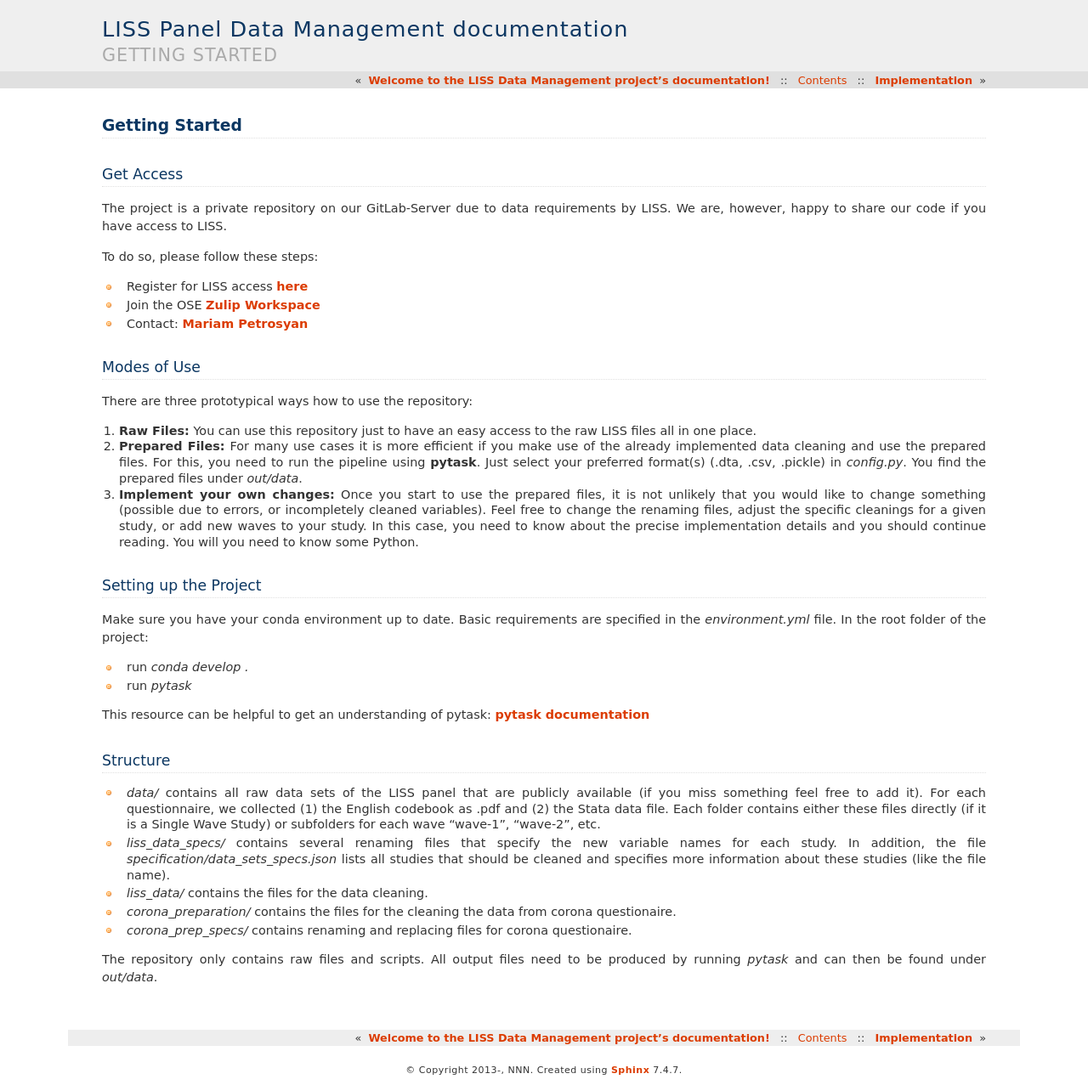
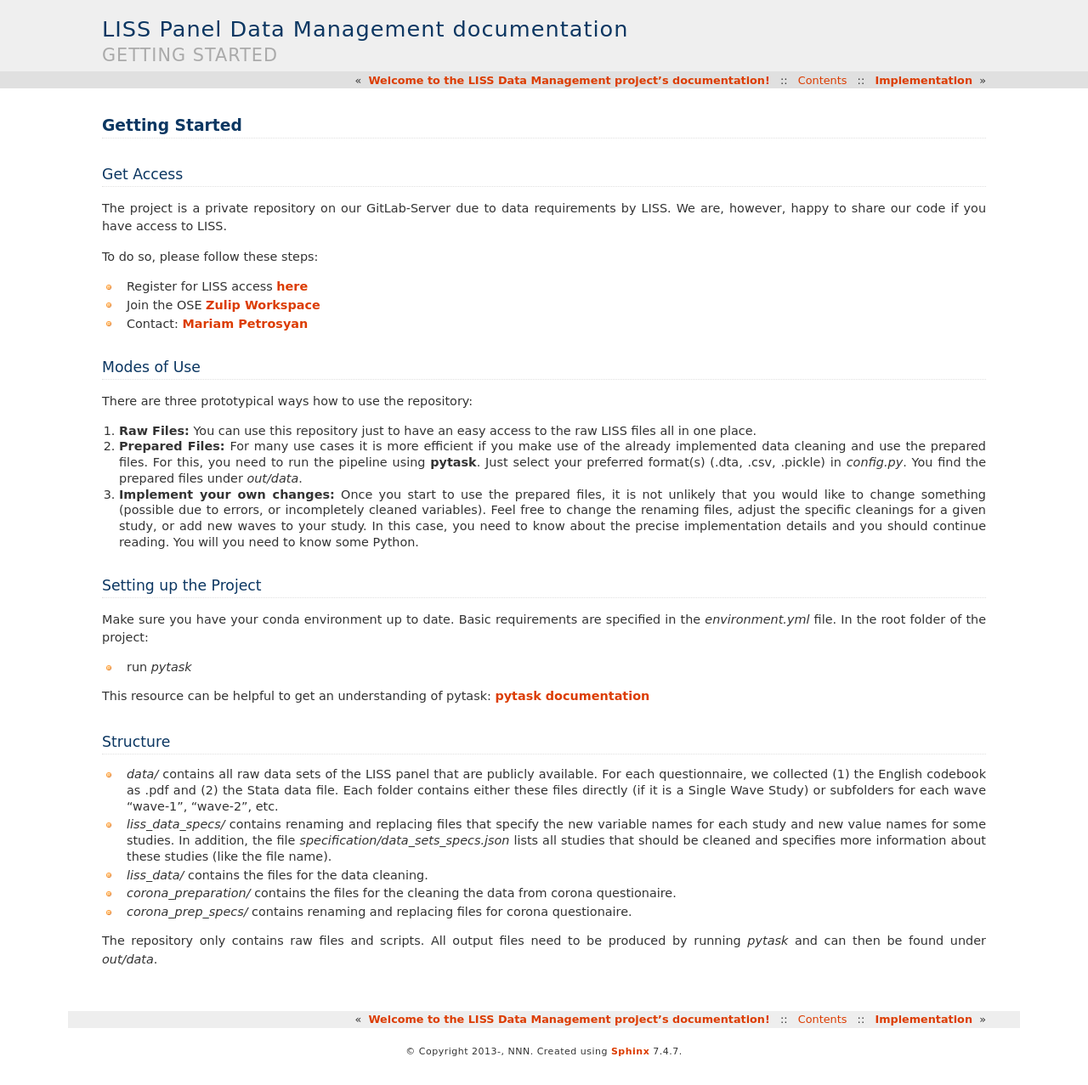
Before and after one commit to mpetrosian/LISS-Data-Management-Documentation, a Sphinx documentation site: the page built from docs/source/getting_started.rst, in a window 1280 px wide. Shown: the whole page at 85% size. Built offline with Sphinx 7.4.7, drawn with Linux system fonts in a browser that asks for light colours; after the commit the page ends 1255 px from its top, so only the background shows below that.

Commit message:
update some parts of the documentation.

```diff
--- a/docs/source/getting_started.rst
+++ b/docs/source/getting_started.rst
@@ -7,7 +7,8 @@ Getting Started
 Get Access
 ==========
 
-The project is a private repository on our GitLab-Server due to data requirements by LISS. We are, however, happy to share our code if you have access to LISS.
+The project is a private repository on our GitLab-Server due to data requirements by
+LISS. We are, however, happy to share our code if you have access to LISS.
 
 To do so, please follow these steps:
 
@@ -20,25 +21,40 @@ Modes of Use
 There are three prototypical ways how to use the repository:
 
 1. **Raw Files:** You can use this repository just to have an easy access to the raw LISS files all in one place.
-2. **Prepared Files:** For many use cases it is more efficient if you make use of the already implemented data cleaning and use the prepared files. For this, you need to run the pipeline using **pytask**. Just select your preferred format(s) (.dta, .csv, .pickle) in `config.py`. You find the prepared files under `out/data`.
-3. **Implement your own changes:** Once you start to use the prepared files, it is not unlikely that you would like to change something (possible due to errors, or incompletely cleaned variables). Feel free to change the renaming files, adjust the specific cleanings for a given study, or add new waves to your study. In this case, you need to know about the precise implementation details and you should continue reading. You will you need to know some Python.
+2. **Prepared Files:** For many use cases it is more efficient if you make use of the
+   already implemented data cleaning and use the prepared files. For this, you need to
+   run the pipeline using **pytask**. Just select your preferred format(s) (.dta, .csv,
+   .pickle) in `config.py`. You find the prepared files under `out/data`.
+3. **Implement your own changes:** Once you start to use the prepared files, it is not
+   unlikely that you would like to change something (possible due to errors, or
+   incompletely cleaned variables). Feel free to change the renaming files, adjust the
+   specific cleanings for a given study, or add new waves to your study. In this case,
+   you need to know about the precise implementation details and you should continue
+   reading. You will you need to know some Python.
 
 Setting up the Project
 ======================
-Make sure you have your conda environment up to date. Basic requirements are specified in the `environment.yml` file.
-In the root folder of the project:
+Make sure you have your conda environment up to date. Basic requirements are specified
+in the `environment.yml` file. In the root folder of the project:
 
-- run `conda develop .`
 - run `pytask`
 
-This resource can be helpful to get an understanding of pytask: `pytask documentation <https://pytask-dev.readthedocs.io/en/latest/>`_
+This resource can be helpful to get an understanding of pytask: `pytask documentation
+<https://pytask-dev.readthedocs.io/en/latest/>`_
 
 Structure
 ==========
-- `data/` contains all raw data sets of the LISS panel that are publicly available (if you miss something feel free to add it). For each questionnaire, we collected (1) the English codebook as .pdf and (2) the Stata data file. Each folder contains either these files directly (if it is a Single Wave Study) or subfolders for each wave "wave-1", "wave-2", etc.
-- `liss_data_specs/` contains several renaming files that specify the new variable names for each study. In addition, the file `specification/data_sets_specs.json` lists all studies that should be cleaned and specifies more information about these studies (like the file name).
+- `data/` contains all raw data sets of the LISS panel that are publicly available. For
+  each questionnaire, we collected (1) the English codebook as .pdf and (2) the Stata
+  data file. Each folder contains either these files directly (if it is a Single Wave
+  Study) or subfolders for each wave "wave-1", "wave-2", etc.
+- `liss_data_specs/` contains renaming and replacing files that specify the new
+  variable names for each study and new value names for some studies. In addition, the
+  file `specification/data_sets_specs.json` lists all studies that should be cleaned
+  and specifies more information about these studies (like the file name).
 - `liss_data/` contains the files for the data cleaning.
 - `corona_preparation/` contains the files for the cleaning the data from corona questionaire.
 - `corona_prep_specs/` contains renaming and replacing files for corona questionaire.
 
-The repository only contains raw files and scripts. All output files need to be produced by running `pytask` and can then be found under `out/data`.
+The repository only contains raw files and scripts. All output files need to be
+produced by running `pytask` and can then be found under `out/data`.
```
Also changed, not shown: docs/source/implementation.rst (+9 -1 lines).
